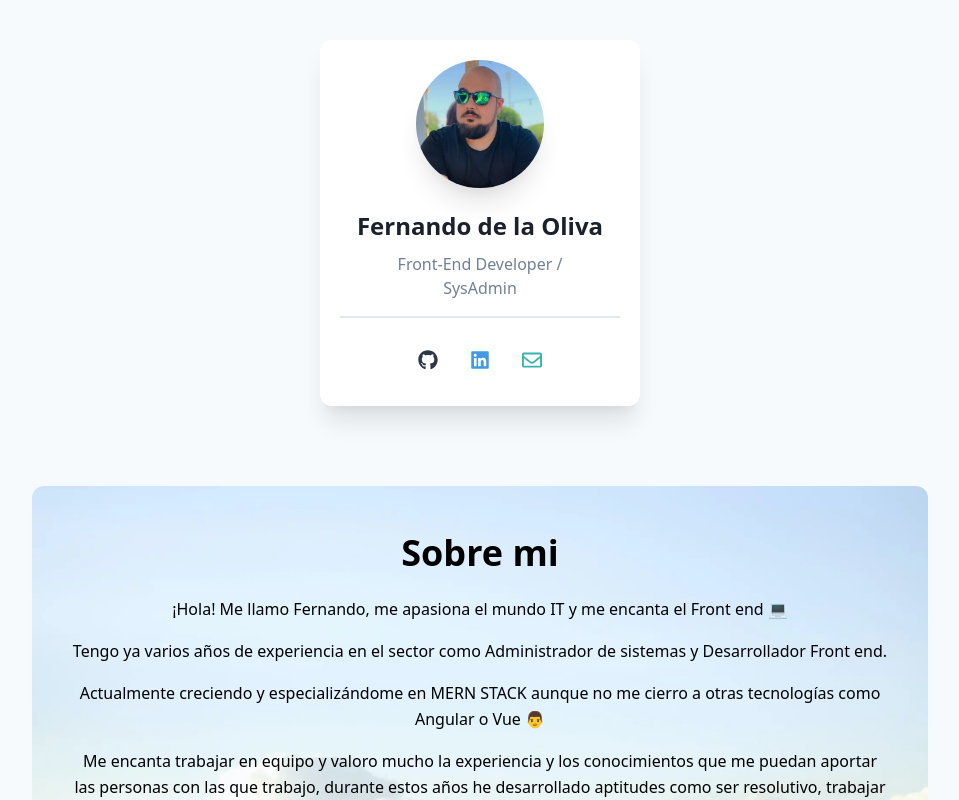
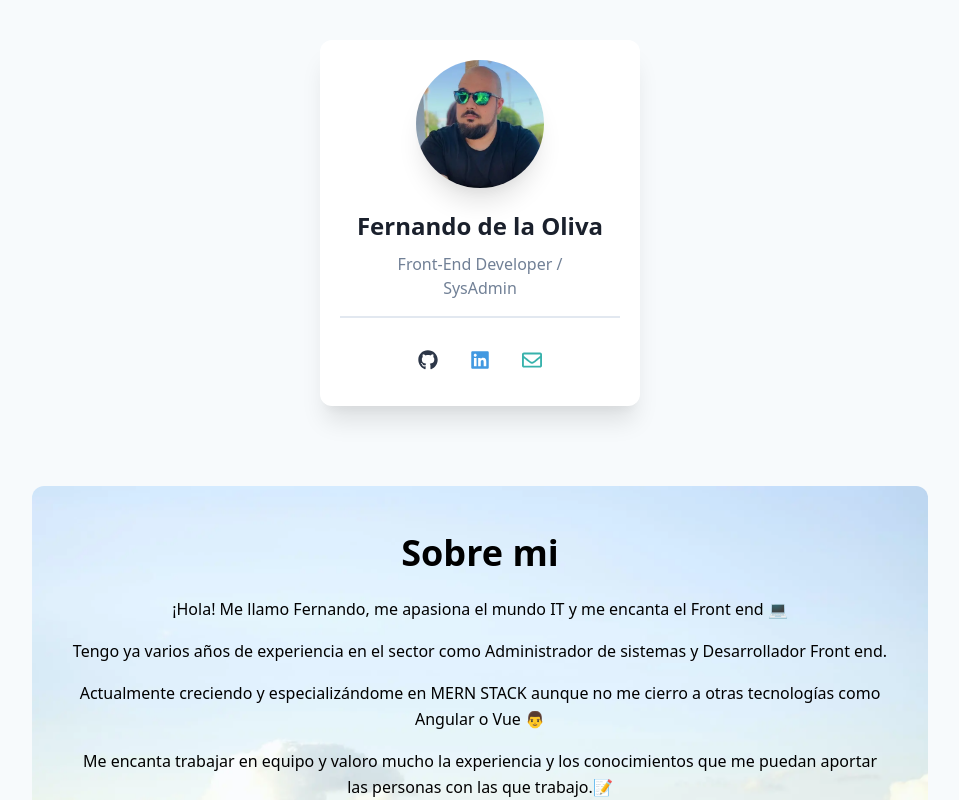
Before and after one commit to fernandoliva/portfolio, a React (Create React App) app: page / in a window 1280 px wide. Shown: the top 800 px of the page, without its empty margins (160-1119 px from the left). Built offline with nearby package versions, Linux system fonts and the light colour scheme.

Commit message:
fix text

```diff
--- a/src/assets/data.js
+++ b/src/assets/data.js
@@ -13,7 +13,7 @@ const data = {
   },
   about: {
     title: "Sobre mi",
-    description: ["¡Hola! Me llamo Fernando, me apasiona el mundo IT y me encanta el Front end 💻","Tengo ya varios años de experiencia en el sector como Administrador de sistemas y Desarrollador Front end.","Actualmente creciendo y especializándome en MERN STACK aunque no me cierro a otras tecnologías como Angular o Vue 👨","Me encanta trabajar en equipo y valoro mucho la experiencia y los conocimientos que me puedan aportar las personas con las que trabajo, durante estos años he desarrollado aptitudes como ser resolutivo, trabajar bien bajo presión y tener capacidades de autogestión 📝"],
+    description: ["¡Hola! Me llamo Fernando, me apasiona el mundo IT y me encanta el Front end 💻","Tengo ya varios años de experiencia en el sector como Administrador de sistemas y Desarrollador Front end.","Actualmente creciendo y especializándome en MERN STACK aunque no me cierro a otras tecnologías como Angular o Vue 👨","Me encanta trabajar en equipo y valoro mucho la experiencia y los conocimientos que me puedan aportar las personas con las que trabajo.📝"],
   },
   skills: [
     {
```
